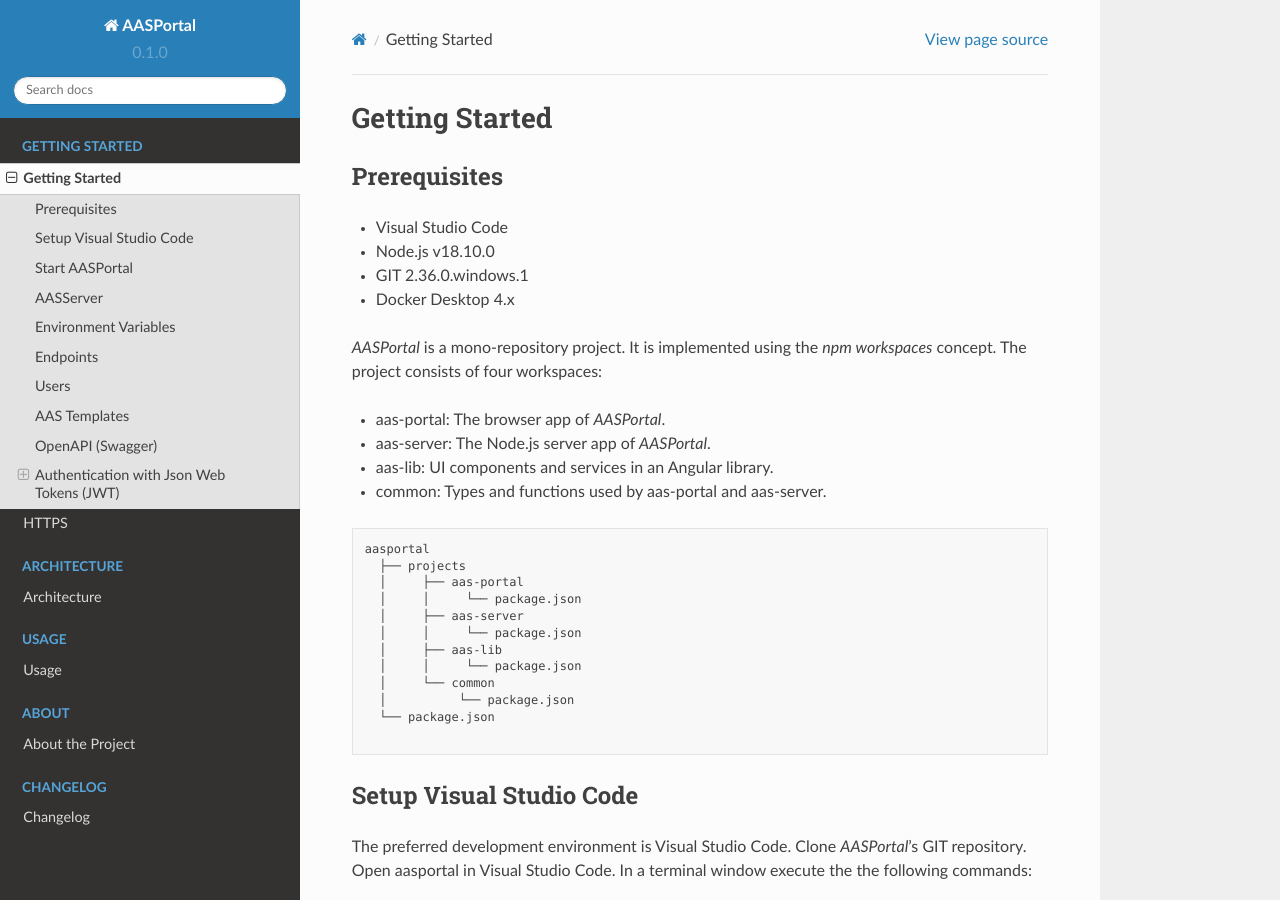
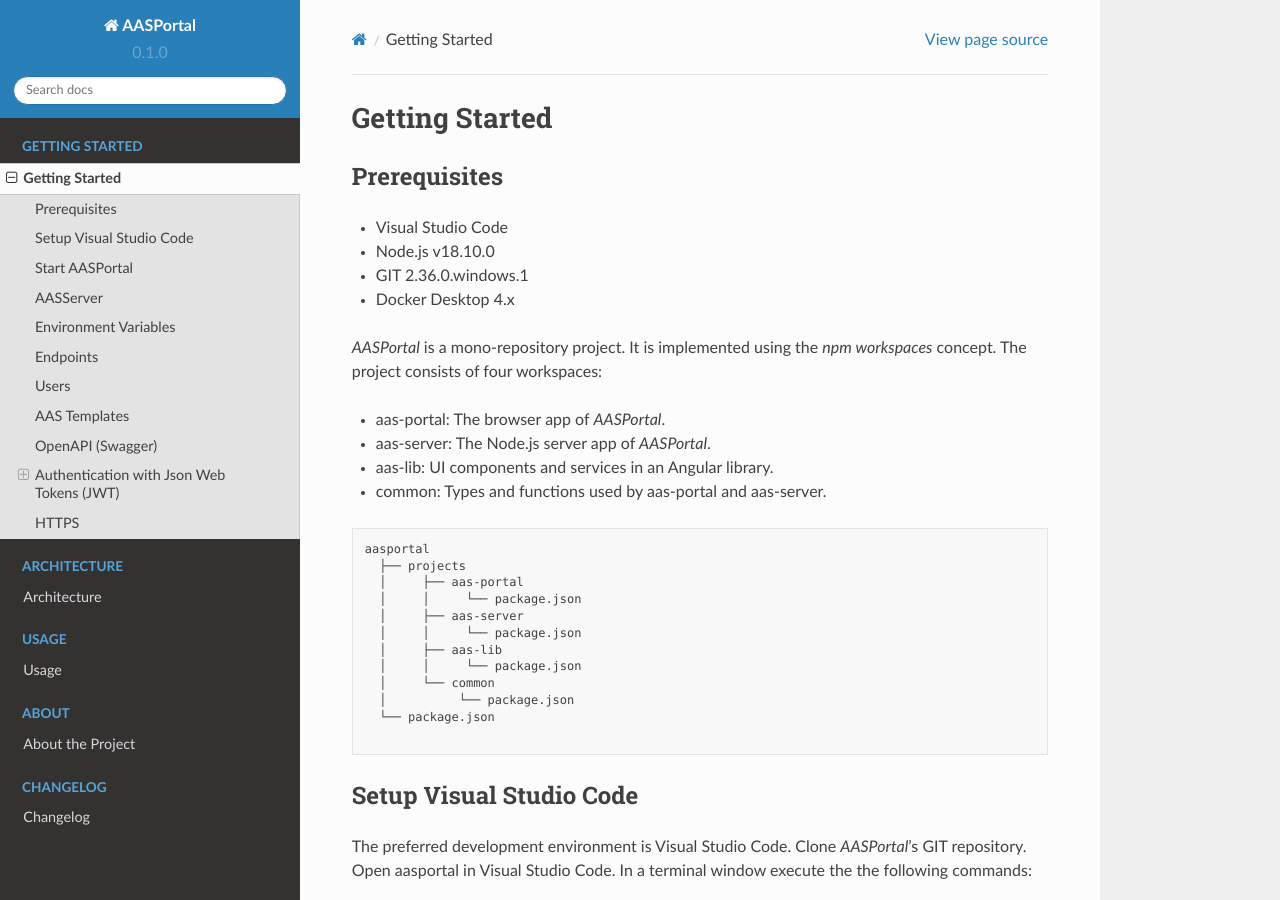
Before and after one commit to FraunhoferIOSB/AASPortal, a Sphinx documentation site: the page built from docs/source/gettingstarted.md, in a window 1280 px wide and 900 px high. Built offline with Sphinx 7.4.7 and the Read the Docs theme 2.0.0, drawn with Linux system fonts in a browser that asks for light colours.

```diff
--- a/docs/source/gettingstarted.md
+++ b/docs/source/gettingstarted.md
@@ -133,7 +133,7 @@ RS256 (RSA Signature with SHA-256) is an asymmetric algorithm, and it uses a pub
 
 `JWT_PUBLIC_KEY=`*`<path to public key file>`*
 
-# HTTPS
+## HTTPS
 To enable HTTPS
 
 `HTTPS_CERT_FILE=`*`<path to certificate file>`*
```
